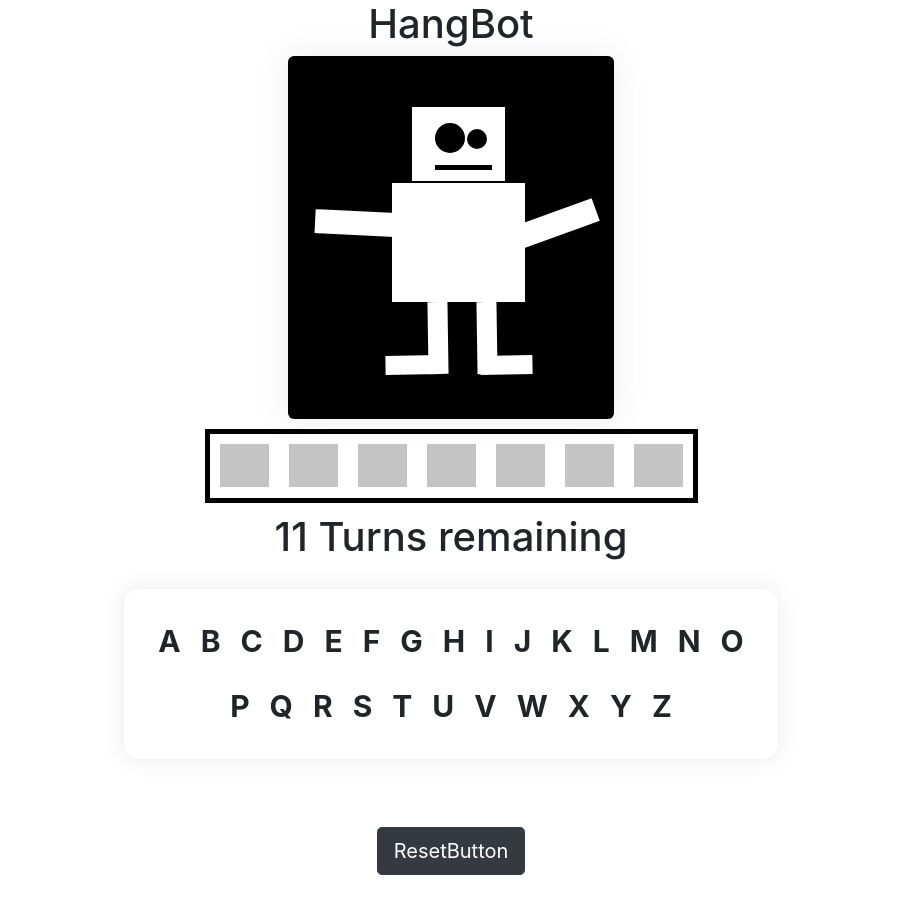
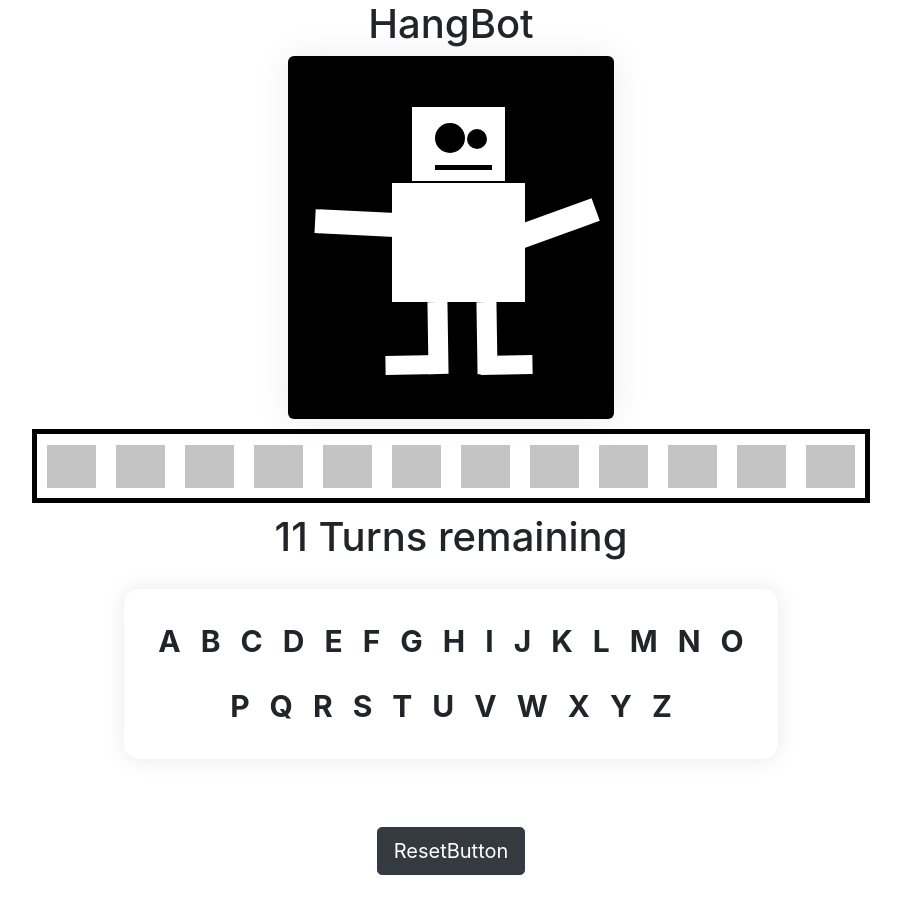
Before and after one commit to dustatron/hangbot, a React (Create React App) app: page / in a window 1280 px wide. Shown: the top 914 px of the page, without its empty margins (189-1090 px from the left). Built offline with nearby package versions, Linux system fonts and the light colour scheme.

Commit message:
add functionality to show letters in letter box.
Co-authored-by: Jamison Cozart <jamisoncozart@gmail.com>
Co-authored-by: Brandan Sayarath <brandan@brandan.tech>

```diff
--- a/src/components/App.js
+++ b/src/components/App.js
@@ -1,18 +1,24 @@
-import React from "react";
-import Robot from "./Robot";
-import LetterChoices from "./LetterChoices";
-import LetterBlanks from "./LetterBlanks";
-import TurnCount from "./TurnCount";
-import ResetButton from "./ResetButton";
-import "../App.css";
-import { connect } from "react-redux";
-import "bootstrap/dist/css/bootstrap.min.css";
-import { Container, Col, Row } from "react-bootstrap";
-import * as a from "../actions/ActionTypes";
+import React from 'react';
+import Robot from './Robot';
+import LetterChoices from './LetterChoices';
+import LetterBlanks from './LetterBlanks';
+import TurnCount from './TurnCount';
+import ResetButton from './ResetButton';
+import '../App.css';
+import { connect } from 'react-redux';
+import 'bootstrap/dist/css/bootstrap.min.css';
+import { Container, Col, Row } from 'react-bootstrap';
+import * as a from '../actions/ActionTypes';
 
 class App extends React.Component {
   constructor(props) {
     super(props);
+  }
+
+  componentDidMount() {
+    const { dispatch } = this.props;
+    const action = { type: a.SET_WORD };
+    dispatch(action);
   }
 
   handleLetterClick = (letter) => {
@@ -37,7 +43,7 @@ class App extends React.Component {
           </Row>
           <Row>
             <Col xs="12">
-              <LetterBlanks />
+              <LetterBlanks letters={this.props.currentWord} guessedLetters={this.props.trackGuess} />
             </Col>
           </Row>
 
--- a/src/components/LetterBlanks.js
+++ b/src/components/LetterBlanks.js
@@ -1,43 +1,57 @@
-import React from "react";
-import PropTypes from "prop-types";
+import React from 'react';
+import PropTypes from 'prop-types';
 
 function LetterBlanks(props) {
   const mainBox = {
-    textAlign: "center"
+    display: 'flex',
+    justifyContent: 'center'
   };
 
   const outterBox = {
-    textAlign: "center",
-    display: "inline-block",
-    margin: "10px auto",
-    minWidth: "25%",
-    height: "74px",
-    border: "5px solid #000000",
-    boxSizing: "border-box"
+    display: 'flex',
+    justifyContent: 'center',
+    alignItems: 'center',
+    margin: '10px auto',
+    minWidth: '25%',
+    height: '74px',
+    border: '5px solid #000000',
+    boxSizing: 'border-box'
   };
 
   const greyBox = {
-    display: "inline-block",
-    margin: "10px",
-    width: "49px",
-    height: "43px",
-    background: "#C4C4C4"
+    display: 'inline-block',
+    margin: '10px',
+    width: '49px',
+    height: '43px',
+    background: '#C4C4C4'
+  };
+
+  const showBox = {
+    display: 'inline-block',
+    margin: '10px',
+    width: '50px',
+    height: 'auto',
+    // padding: '0px 0px 20px 0px ',
+    fontSize: '40px',
+    textAlign: 'center'
   };
   return (
     <div style={mainBox}>
       <div style={outterBox}>
-        <div style={greyBox} />
-        <div style={greyBox} />
-        <div style={greyBox} />
-        <div style={greyBox} />
-        <div style={greyBox} />
-        <div style={greyBox} />
-        <div style={greyBox} />
+        {props.letters.toUpperCase().split('').map((letter) => {
+          if (props.guessedLetters.includes(letter)) {
+            return <div style={showBox}>{letter}</div>;
+          } else {
+            return <div style={greyBox} />;
+          }
+        })}
       </div>
     </div>
   );
 }
 
-LetterBlanks.propTypes = {};
+LetterBlanks.propTypes = {
+  letter: PropTypes.string
+};
 
 export default LetterBlanks;
```
